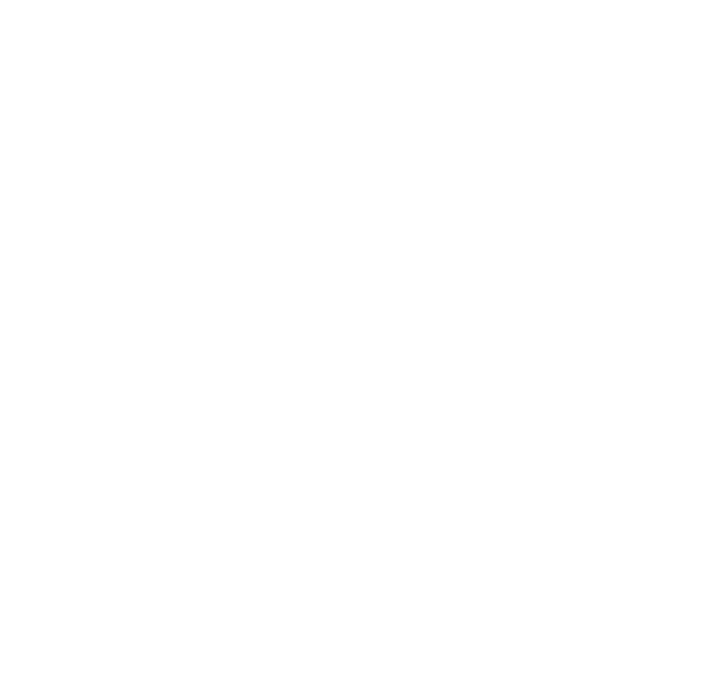
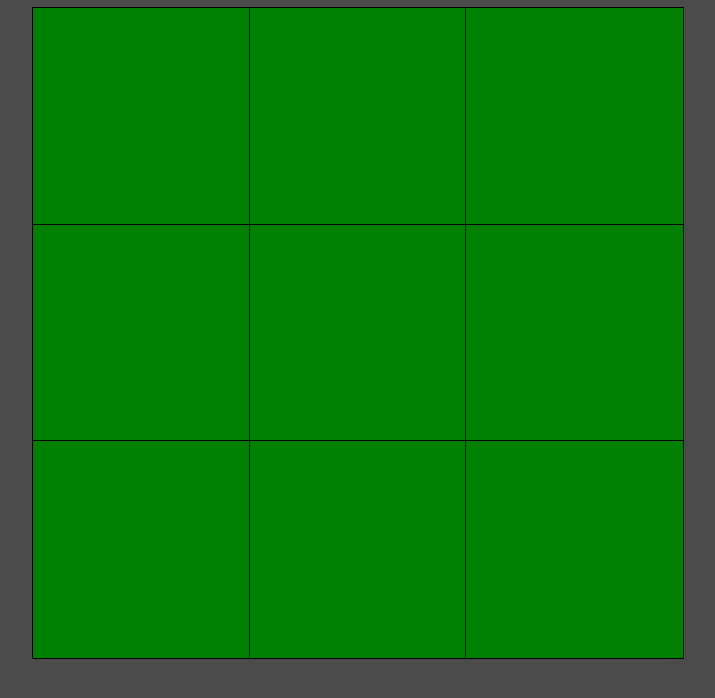
Before and after one commit to danjpastor/odin-tictactoe, a plain HTML site: page index.html in a window 1280 px wide. Shown: the whole page, without its empty margins (282-997 px from the left). Drawn offline with Linux system fonts and the light colour scheme.

Commit message:
Basic Function With Bugs

```diff
--- a/index.html
+++ b/index.html
@@ -9,5 +9,9 @@
     <script src="javascript.js" defer></script>
 </head>
 <body>
+    <div class="container">
+        <div id="gameboard">
+        </div>
+    </div>
 </body>
 </html>
--- a/javascript.js
+++ b/javascript.js
@@ -21,12 +21,50 @@ function Gameboard() {
 
     const printBoard = function () {
         console.log(board)
+    };
+
+    const getBoard = function () {
+        return board;
+    };
+
+
+    return {
+        printBoard,
+        getBoard
+    }
+}
+
+const visualController = (function () {
+    const gameboardDiv = document.querySelector('#gameboard')
+    let players = null; // Define players here
+
+    const displayBoard = function () {
+        for (i = 0; i < 9; i++){
+            const cell = document.createElement('div');
+            cell.className = `cell ${i+1}`
+            gameboardDiv.appendChild(cell)
+        }
+
+        const cells = document.querySelectorAll('.cell')
+
+        for (i = 0; i < cells.length; i ++){
+            cells[i].index = i+1;
+
+            cells.forEach((cell, index) => {
+                cell.addEventListener('click', function (event) {
+                    // Call a function to update the cell with player's shape
+                    Game.updateCell(index, players); // Pass index as an argument
+                });
+            });
+        };
+
     }
 
     return {
-        printBoard
+        displayBoard,
+        setPlayers: function(p) { players = p; }
     }
-}
+})();
 
 const Game = (function () {
     let activePlayer = null;
@@ -38,6 +76,9 @@ const Game = (function () {
         const playerTwo = Player(playerTwoName)
         playerOne.shape = "X";
         playerTwo.shape = "O";
+
+        activePlayer = playerOne;
+        console.log(`It is ${getActivePlayer()}'s`)
 
         return [playerOne, playerTwo];
     }
@@ -55,26 +96,49 @@ const Game = (function () {
     }
 
     const getActivePlayer = function () {
-        console.log(activePlayer.name)
         return activePlayer.name
     }
+
+    const getActivePlayerShape = function () {
+        return activePlayer.shape;
+    };
+
+    const updateCell = function(index, players) {
+        // Check if the cell is already filled
+        if (!gameboard.children[index].textContent.trim()) {
+            // Get the active player's shape and update the cell
+            const playerShape = Game.getActivePlayerShape();
+            gameboard.children[index].textContent = playerShape;
+            gameboard[index] = playerShape
+            console.log(gameboard)
+
+
+            changePlayer(players)
+
+
+        }
+    };
 
     const playGame = function () {
         // const playerOneName = prompt("What is the name of Player One?");
         // const playerTwoName = prompt("What is Player Two's Name")
         let players = createPlayers("Bob", "Linda");
         console.log(`Welcome ${players[0].name} and ${players[1].name}`)
+        visualController.setPlayers(players)
 
         let gameboard = Gameboard()
-        console.log(gameboard.printBoard())
-        changePlayer(players)
+        cells = visualController.displayBoard()
+        console.log(gameboard.getBoard())
     }
 
     return {
-        playGame
+        playGame,
+        getActivePlayerShape,
+        createPlayers,
+        updateCell,
+        changePlayer
     }
 
 })();
 
-
 Game.playGame()
--- a/style.css
+++ b/style.css
@@ -0,0 +1,22 @@
+body {
+    background-color: rgb(75, 75, 75);
+    display: flex;
+    justify-content: center;
+}
+
+#gameboard {
+    display: grid;
+    grid-template-rows: repeat(3, 1fr);
+    grid-template-columns: repeat(3, 1fr);
+    width: 650px;
+    height: 650px;
+    background-color: grey;
+}
+
+.cell {
+    background-color: green;
+    flex: 1;
+    outline: 1px solid;
+    width: calc(650px/3);
+    height: calc(650px/3);
+}
```
